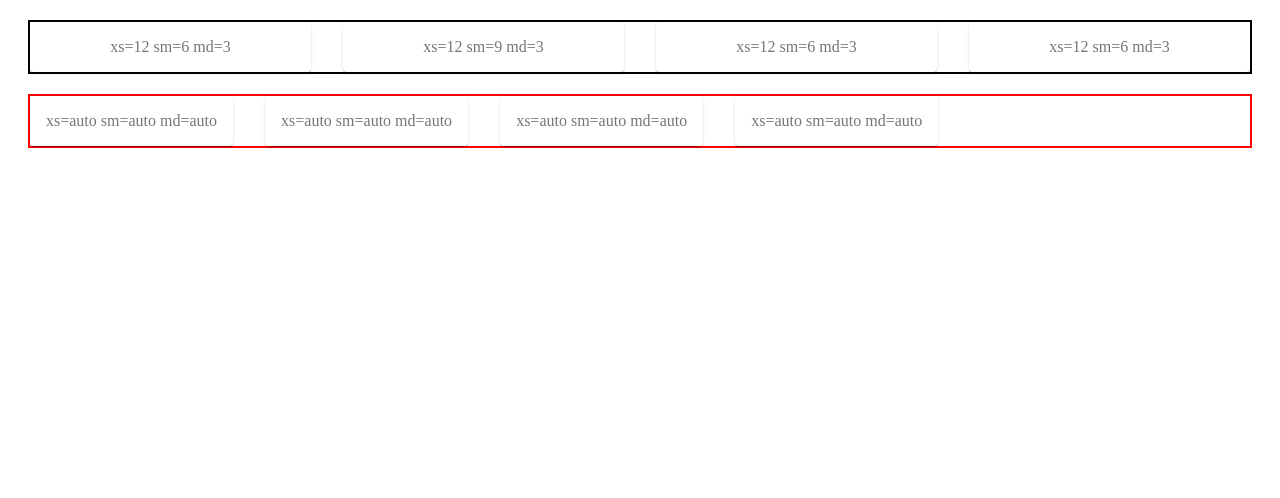
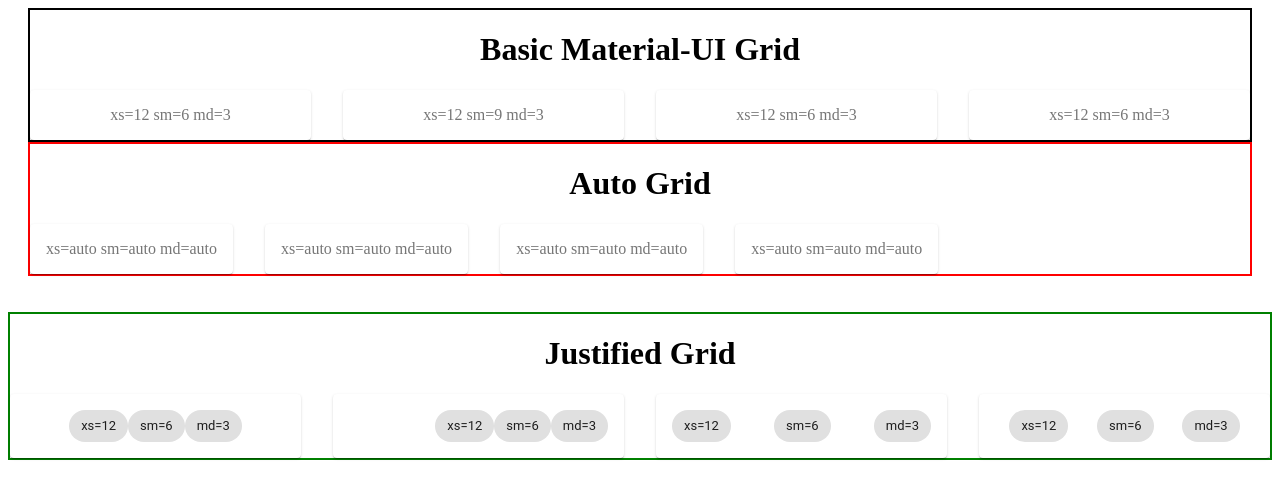
Before and after one commit to mjshuff23/material-ui-lessons, a React (Create React App) app in the folder material-ui-lesson/: page / in a window 1280 px wide. Shown: the top 498 px of the page. Built offline with nearby package versions, Linux system fonts and the light colour scheme.

Commit message:
added justified grid

```diff
--- a/material-ui-lesson/src/App.js
+++ b/material-ui-lesson/src/App.js
@@ -1,11 +1,15 @@
 import React from 'react';
 import AutoGrid from './components/AutoGrid.js';
+import JustifiedGrid from './components/JustifiedGrid.js';
 import MUIGrid from './components/MUIGrid.js';
 
 const App = () => (
   <div>
     <MUIGrid />
     <AutoGrid />
+    <br />
+    <br />
+    <JustifiedGrid />
   </div>
 );
 
--- a/material-ui-lesson/src/components/AutoGrid.js
+++ b/material-ui-lesson/src/components/AutoGrid.js
@@ -6,8 +6,9 @@
 const styles = (theme) => ({
   root: {
     flexGrow: 1,
-    margin: '20px',
+    margin: '0 20px',
     border: '2px solid red',
+    textAlign: 'center',
   },
   paper: {
     padding: theme.spacing(2),
@@ -21,6 +22,7 @@
 
 const AutoGrid = withStyles(styles)(({ classes }) => (
   <div className={classes.root}>
+    <h1>Auto Grid</h1>
     <Grid container spacing={4}>
       <Grid item xs='auto' sm='auto' md='auto'>
         <Paper className={classes.paper}>xs=auto sm=auto md=auto</Paper>
--- /dev/null
+++ b/material-ui-lesson/src/components/JustifiedGrid.js
@@ -0,0 +1,89 @@
+import React from 'react';
+import { withStyles } from '@material-ui/core/styles';
+import Paper from '@material-ui/core/Paper';
+import Grid from '@material-ui/core/Grid';
+import Chip from '@material-ui/core/Chip';
+
+const styles = (theme) => ({
+  root: {
+    flexGrow: 1,
+    border: '2px solid green',
+    textAlign: 'center',
+  },
+  paper: {
+    padding: theme.spacing(2),
+    textAlign: 'center',
+    color: theme.palette.text.secondary,
+  },
+});
+
+// Notice how we have classes AND justify this time
+const JustifiedGrid = withStyles(styles)(({ classes, justify }) => (
+  <div className={classes.root}>
+    <h1>Justified Grid</h1>
+    <Grid container spacing={4}>
+      <Grid item xs={12} sm={6} md={3}>
+        <Paper className={classes.paper}>
+          <Grid container justify='center'>
+            <Grid item>
+              <Chip label='xs=12' />
+            </Grid>
+            <Grid item>
+              <Chip label='sm=6' />
+            </Grid>
+            <Grid item>
+              <Chip label='md=3' />
+            </Grid>
+          </Grid>
+        </Paper>
+      </Grid>
+      <Grid item xs={12} sm={6} md={3}>
+        <Paper className={classes.paper}>
+          <Grid container justify='flex-end'>
+            <Grid item>
+              <Chip label='xs=12' />
+            </Grid>
+            <Grid item>
+              <Chip label='sm=6' />
+            </Grid>
+            <Grid item>
+              <Chip label='md=3' />
+            </Grid>
+          </Grid>
+        </Paper>
+      </Grid>
+      <Grid item xs={12} sm={6} md={3}>
+        <Paper className={classes.paper}>
+          <Grid container justify='space-between'>
+            <Grid item>
+              <Chip label='xs=12' />
+            </Grid>
+            <Grid item>
+              <Chip label='sm=6' />
+            </Grid>
+            <Grid item>
+              <Chip label='md=3' />
+            </Grid>
+          </Grid>
+        </Paper>
+      </Grid>
+      <Grid item xs={12} sm={6} md={3}>
+        <Paper className={classes.paper}>
+          <Grid container justify='space-around'>
+            <Grid item>
+              <Chip label='xs=12' />
+            </Grid>
+            <Grid item>
+              <Chip label='sm=6' />
+            </Grid>
+            <Grid item>
+              <Chip label='md=3' />
+            </Grid>
+          </Grid>
+        </Paper>
+      </Grid>
+    </Grid>
+  </div>
+));
+
+export default JustifiedGrid;
--- a/material-ui-lesson/src/components/MUIGrid.js
+++ b/material-ui-lesson/src/components/MUIGrid.js
@@ -6,8 +6,9 @@
 const styles = (theme) => ({
   root: {
     flexGrow: 1,
-    margin: '20px',
+    margin: '0 20px',
     border: '2px solid black',
+    textAlign: 'center',
   },
   paper: {
     padding: theme.spacing(2),
@@ -21,6 +22,7 @@
 
 const MUIGrid = withStyles(styles)(({ classes }) => (
   <div className={classes.root}>
+    <h1>Basic Material-UI Grid</h1>
     <Grid container spacing={4}>
       {/* Breakpoints take values ranging from 1-12, but are better thought of in percentages.  Therefore with our code below, xs breakpoint will make the item take up 100% of the width, sm breakpoint 50%, and md breakpoint 25% */}
       <Grid item xs={12} sm={6} md={3}>
```
Also changed, not shown: 2 other files (tests, documents, lock files or other folders).
